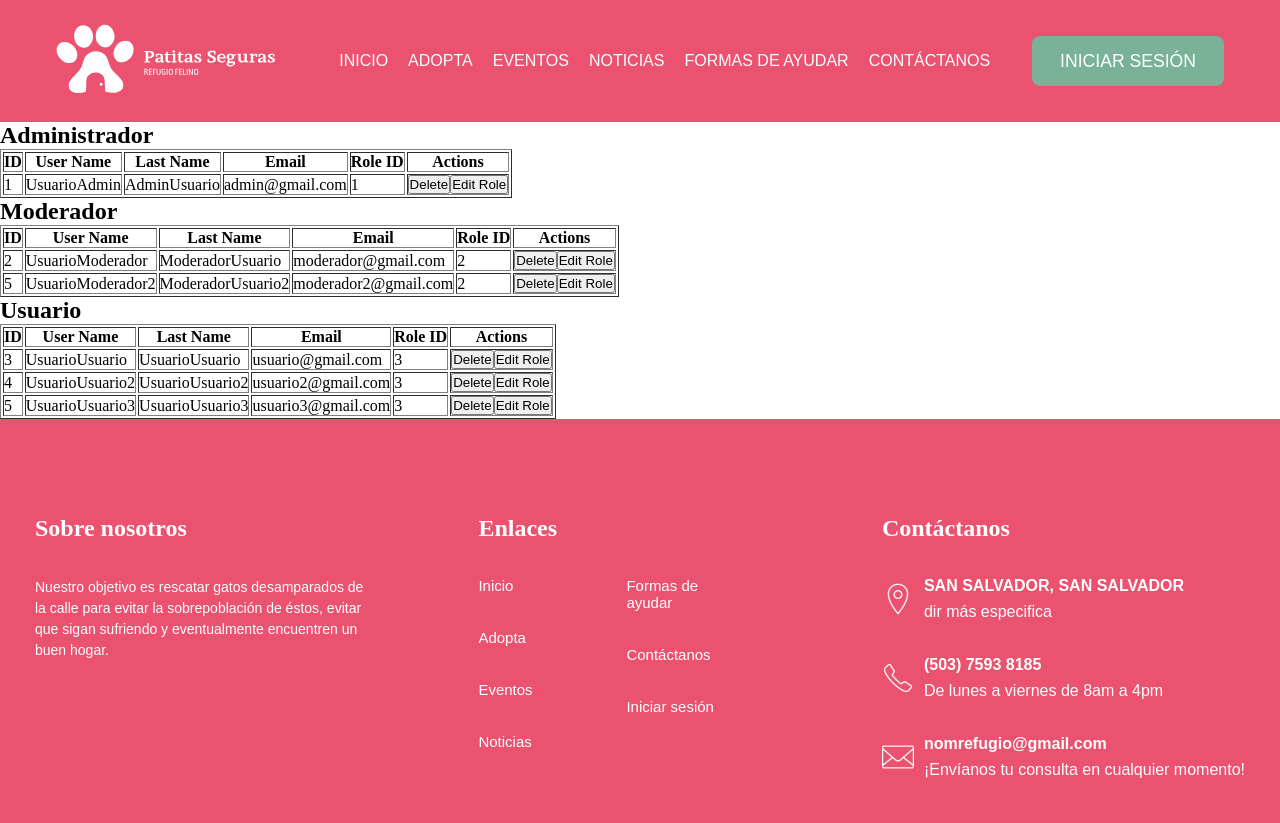
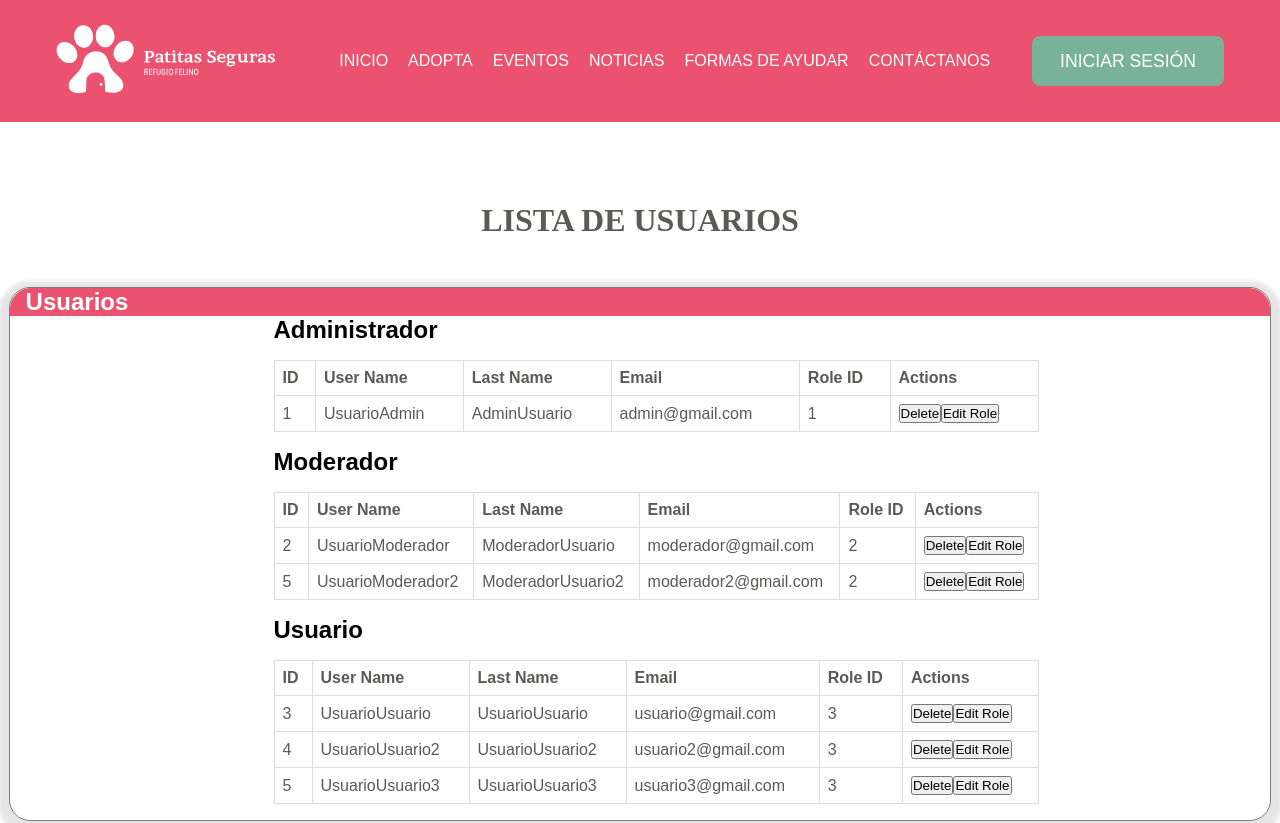
Before and after one commit to valeor0224/Proyecto-web, a React (Vite) app in the folder proyecto-equipo-13-sec-01-powerpuffs-client/: page /user-list in a window 1280 px wide. Shown: the top 823 px of the page. Built offline with nearby package versions, Linux system fonts and the light colour scheme; a web font is replaced by a local one.

Commit message:
lista de usuarios almost done

```diff
--- a/proyecto-equipo-13-sec-01-powerpuffs-client/src/components/cards/EditRoleCard/EditRoleCard.css
+++ b/proyecto-equipo-13-sec-01-powerpuffs-client/src/components/cards/EditRoleCard/EditRoleCard.css
@@ -1,4 +1,6 @@
 .edit-role {
+  display: flex;
+  flex-direction: column;
   position: fixed;
   top: 50%;
   left: 50%;
@@ -7,7 +9,14 @@
   background-color: white;
   padding: 20px;
   border: 1px solid #ccc;
-    box-shadow: 0 0 10px rgba(0, 0, 0, 0.2);
+  border-radius: 21.029px;
+
+  box-shadow: 0px 4.20584px 4.20584px 10.5146px rgba(0, 0, 0, 0.10);
+  gap: 2rem;
+}
+
+.edit-role h1{
+  text-align: center;
 }
 
 .overlay {
@@ -19,3 +28,16 @@
   background-color: rgba(0, 0, 0, 0.5);
   z-index: 998;
 }
+
+.guardar-rol{
+  align-self: center;
+  padding: 10px;
+  max-width: 150px;
+  min-height: 30px;
+  cursor: pointer;
+  background-color: var(--pink);
+  border: none;
+  gap: 10.515px;
+  color: var(--white);
+  border-radius: 8.412px;
+}
--- a/proyecto-equipo-13-sec-01-powerpuffs-client/src/components/cards/UserListCard/UserListCard.css
+++ b/proyecto-equipo-13-sec-01-powerpuffs-client/src/components/cards/UserListCard/UserListCard.css
@@ -0,0 +1,24 @@
+.user-table {
+    border-collapse: collapse;
+    width: 100%;
+    color: var(--dark-gray);
+    margin: 1rem;
+
+  }
+
+  .user-table th, .user-table td {
+    border: 1px solid #dddddd;
+    text-align: left;
+    padding: 0.5rem;
+
+  }
+
+
+  .user-table tr {
+    border-bottom: 1px solid #dddddd;
+  }
+
+  /* Add the following style for rounded borders */
+  .user-table .rounded-row {
+    border-radius: 10px;
+  }
--- a/proyecto-equipo-13-sec-01-powerpuffs-client/src/components/cards/UserListCard/UserListCard.jsx
+++ b/proyecto-equipo-13-sec-01-powerpuffs-client/src/components/cards/UserListCard/UserListCard.jsx
@@ -1,20 +1,10 @@
 import React, { useState } from 'react';
 import './UserListCard.css';
 import EditRoleCard from '../EditRoleCard/EditRoleCard';
-import { deleteUserById } from '../../initial-data'; // Update the path
 
 const UserTable = ({ users, onDeleteUser, openEditRolePopup }) => {
-
-  const handleDeleteUser = (userId) => {
-    // Delete user from the initial data
-    deleteUserById(userId);
-
-    // Call the onDeleteUser function
-    onDeleteUser(userId);
-  };
-
   return (
-    <table border="1">
+    <table className='user-table'>
       <thead>
         <tr>
           <th>ID</th>
@@ -27,14 +17,14 @@ const UserTable = ({ users, onDeleteUser, openEditRolePopup }) => {
       </thead>
       <tbody>
         {users.map((user) => (
-          <tr key={user.id}>
+          <tr key={user.id} className="rounded-row"> {/* Add the rounded-row class */}
             <td>{user.id}</td>
             <td>{user.userName}</td>
             <td>{user.userLastName}</td>
             <td>{user.userEmail}</td>
             <td>{user.roleId}</td>
             <td>
-              <button onClick={() => handleDeleteUser(user.id)}>Delete</button>
+              <button onClick={() => onDeleteUser(user.id)}>Delete</button>
               <button onClick={() => openEditRolePopup(user.id)}>Edit Role</button>
             </td>
           </tr>
@@ -44,10 +34,9 @@ const UserTable = ({ users, onDeleteUser, openEditRolePopup }) => {
   );
 };
 
-const UserListCard = ({ userData, setUserData }) => {
+const UserListCard = ({ userData, onDeleteUser }) => {
   const [showEditRolePopup, setShowEditRolePopup] = useState(false);
   const [selectedUserId, setSelectedUserId] = useState(null);
-  const [deleteMessage, setDeleteMessage] = useState('');
 
   const openEditRolePopup = (userId) => {
     console.log('Selected User ID:', userId);
@@ -59,17 +48,6 @@ const UserListCard = ({ userData, setUserData }) => {
     setShowEditRolePopup(false);
     setSelectedUserId(null);
   };
-
-  const onDeleteUser = (userId) => {
-    // Filter out the user with the specified ID
-    const updatedUserData = userData.filter((user) => user.id !== userId);
-    setUserData(updatedUserData);
-
-    // Set the delete message
-    setDeleteMessage(`User with ID ${userId} has been deleted.`);
-  };
-
-
 
   const renderUserTables = (role, users) => {
     return (
@@ -97,7 +75,6 @@ const UserListCard = ({ userData, setUserData }) => {
       {showEditRolePopup && (
         <EditRoleCard userId={selectedUserId} onClose={closeEditRolePopup} userData={userData} />
       )}
-      {deleteMessage && <p>{deleteMessage}</p>}
     </div>
   );
 };
--- a/proyecto-equipo-13-sec-01-powerpuffs-client/src/components/initial-data.js
+++ b/proyecto-equipo-13-sec-01-powerpuffs-client/src/components/initial-data.js
@@ -362,10 +362,3 @@ export const user = [
         userProfilePic: "https://cataas.com/cat",
     },
 ];
-
-export const deleteUserById = (userId) => {
-    const index = user.findIndex((u) => u.id === userId);
-    if (index !== -1) {
-      user.splice(index, 1);
-    }
-  };
--- a/proyecto-equipo-13-sec-01-powerpuffs-client/src/pages/UserList/UserList.css
+++ b/proyecto-equipo-13-sec-01-powerpuffs-client/src/pages/UserList/UserList.css
@@ -0,0 +1,38 @@
+.user-list-page {
+    display: flex;
+    flex-direction: column;
+    align-items: center;
+    justify-content: center;
+    padding: 5rem;
+}
+
+.user-list-page h1{
+    color: var(--dark-gray);
+    font-family: var(--titles-font);
+
+}
+
+.user-list-page h2{
+    margin-left: 1rem;
+}
+
+.user-list-container {
+    align-items: center;
+    justify-content: center;
+    width: 1262.804px;
+    display: flex;
+    flex-direction: column;
+    border-radius: 21.029px;
+    border: 0.526px solid rgba(88, 91, 86, 0.80);
+    font-family: var(--info-font);
+    box-shadow: 0px 4.20584px 4.20584px 10.5146px rgba(0, 0, 0, 0.10);
+    margin: 3rem;
+}
+
+.tab-userlist{
+    width: 100%;
+    background-color: var(--pink);
+    color: var(--white);
+    border-radius: 21.029px 21.029px 0px 0px;
+
+}
--- a/proyecto-equipo-13-sec-01-powerpuffs-client/src/pages/UserList/UserList.jsx
+++ b/proyecto-equipo-13-sec-01-powerpuffs-client/src/pages/UserList/UserList.jsx
@@ -1,14 +1,24 @@
 import React, { useState } from 'react';
 import './UserList.css';
 import UserListCard from '../../components/cards/UserListCard/UserListCard';
-import { user as initialUserData } from '../../components/initial-data';  // Renamed the imported constant
+import { user as userData } from '../../components/initial-data';
 
 function UserList() {
-  const [userData, setUserData] = useState(initialUserData);  // Used the imported constant for initial state
+
   return (
     <>
-      <div className="user-list">
-        <UserListCard userData={userData} setUserData={setUserData} />  {/* Passed setUserData as a prop */}
+      <div className="user-list-page">
+        <h1>LISTA DE USUARIOS</h1>
+        <div className='user-list-container'>
+          <div className='tab-userlist'>
+            <h2>
+              Usuarios
+            </h2>
+          </div>
+          <UserListCard userData={userData} />
+
+        </div>
+
       </div>
     </>
   );
```
Lines whose indentation alone changed are shown as unchanged.
